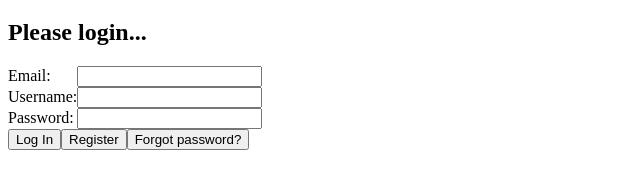
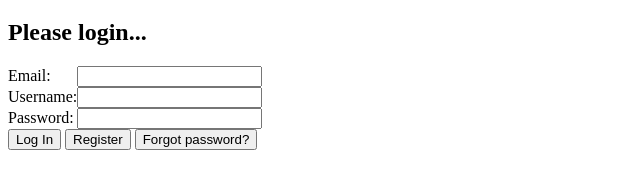
Before and after one commit to jasonmorganson/Keepskor, a website: page app/templates/index.html in a window 1280 px wide. Shown: the part 126-314 px from the top of the page, 0-640 px from the left. Drawn offline with Linux system fonts and the light colour scheme; files whose address does not match are found by name.

Commit message:
Use display blocks instead of floats

```diff
--- a/app/templates/index.html
+++ b/app/templates/index.html
@@ -11,8 +11,9 @@
                 width: 65px;
             }
 
+            form,
             input[type=submit] {
-                float: left;
+                display: inline;
             }
 
         </style>
@@ -38,9 +39,7 @@
                 <label>Password:</label>
                 <input id="password" name="password" type="password"/>
             </div>
-            <div>
-                <input type="submit" value="Log In"/>
-            </div>
+            <input type="submit" value="Log In"/>
         </form>
         <form id="register" action="/register" method="post">
             <input type="hidden" name="email"/>
```
